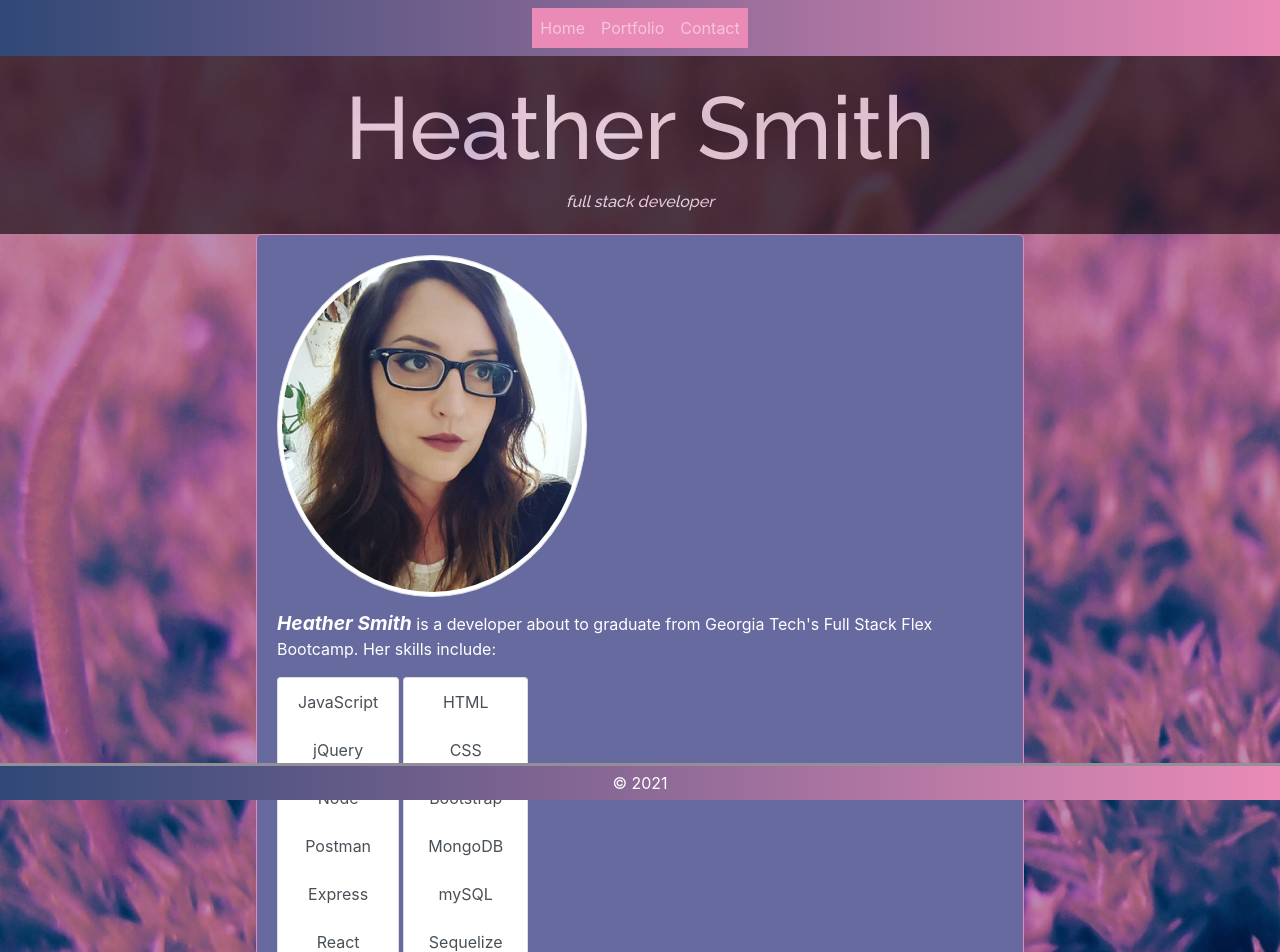
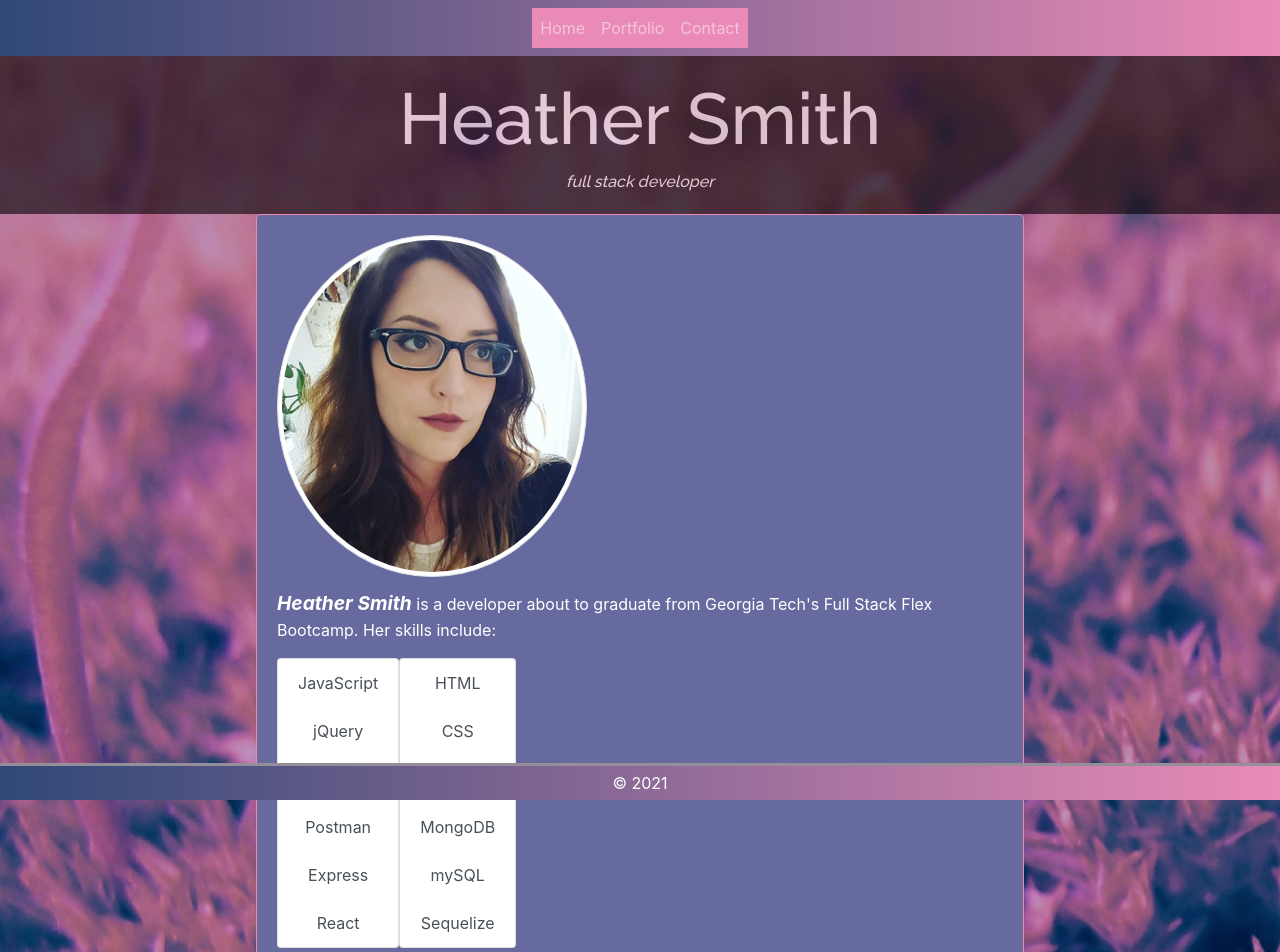
Before and after one commit to sorengrey/portfolio-in-react, a React (Create React App) app: page / in a window 1280 px wide. Shown: the top 952 px of the page. Built offline with nearby package versions, Linux system fonts and the light colour scheme.

Commit message:
Fixed skill list styling

```diff
--- a/src/pages/Home/Home.css
+++ b/src/pages/Home/Home.css
@@ -69,7 +69,7 @@ li,
 }
 
 /* Skills */
-.list-group-item-action {
+.list-group-item {
   background-color: #ea8bb7;
   color: white;
 }
--- a/src/pages/Home/Home.js
+++ b/src/pages/Home/Home.js
@@ -7,7 +7,7 @@ function Home() {
   return (
     <div className="content">
       <div className="box">
-        <h1 className="display-2">Heather Smith</h1>
+        <h1 className="display-3">Heather Smith</h1>
         <em>full stack developer</em>
       </div>
 
@@ -28,6 +28,7 @@ function Home() {
               is a developer about to graduate from Georgia Tech's Full Stack
               Flex Bootcamp. Her skills include:
             </p>
+
 
             <div id="skill-list">
               <ul className="list-group d-inline-flex">
@@ -52,22 +53,22 @@ function Home() {
               </ul>
 
               <ul className="list-group d-inline-flex">
-                <li className="list-group-item list-group-item-action text-center li2">
+                <li className="list-group-item list-group-item-action text-center ">
                   HTML
                 </li>
-                <li className="list-group-item list-group-item-action text-center li2">
+                <li className="list-group-item list-group-item-action text-center ">
                   CSS
                 </li>
-                <li className="list-group-item list-group-item-action text-center li2">
+                <li className="list-group-item list-group-item-action text-center ">
                   Bootstrap
                 </li>
-                <li className="list-group-item list-group-item-action text-center li2">
+                <li className="list-group-item list-group-item-action text-center ">
                   MongoDB
                 </li>
-                <li className="list-group-item list-group-item-action text-center li2">
+                <li className="list-group-item list-group-item-action text-center ">
                   mySQL
                 </li>
-                <li className="list-group-item list-group-item-action text-center li2">
+                <li className="list-group-item list-group-item-action text-center ">
                   Sequelize
                 </li>
               </ul>
@@ -81,8 +82,8 @@ function Home() {
               she had built a foundation and it was time to move forward. The GA
               Tech bootcamp has been an enormous challenge, but she is on track
               to graduate at the end of May, 2021.
-              <br />
-              <br />
+              {/* <br />
+              <br /> */}
               <img
                 src={kitties}
                 className="img-thumbnail float-end"
```
Also changed, not shown: src/index.css (line endings or trailing spaces).
